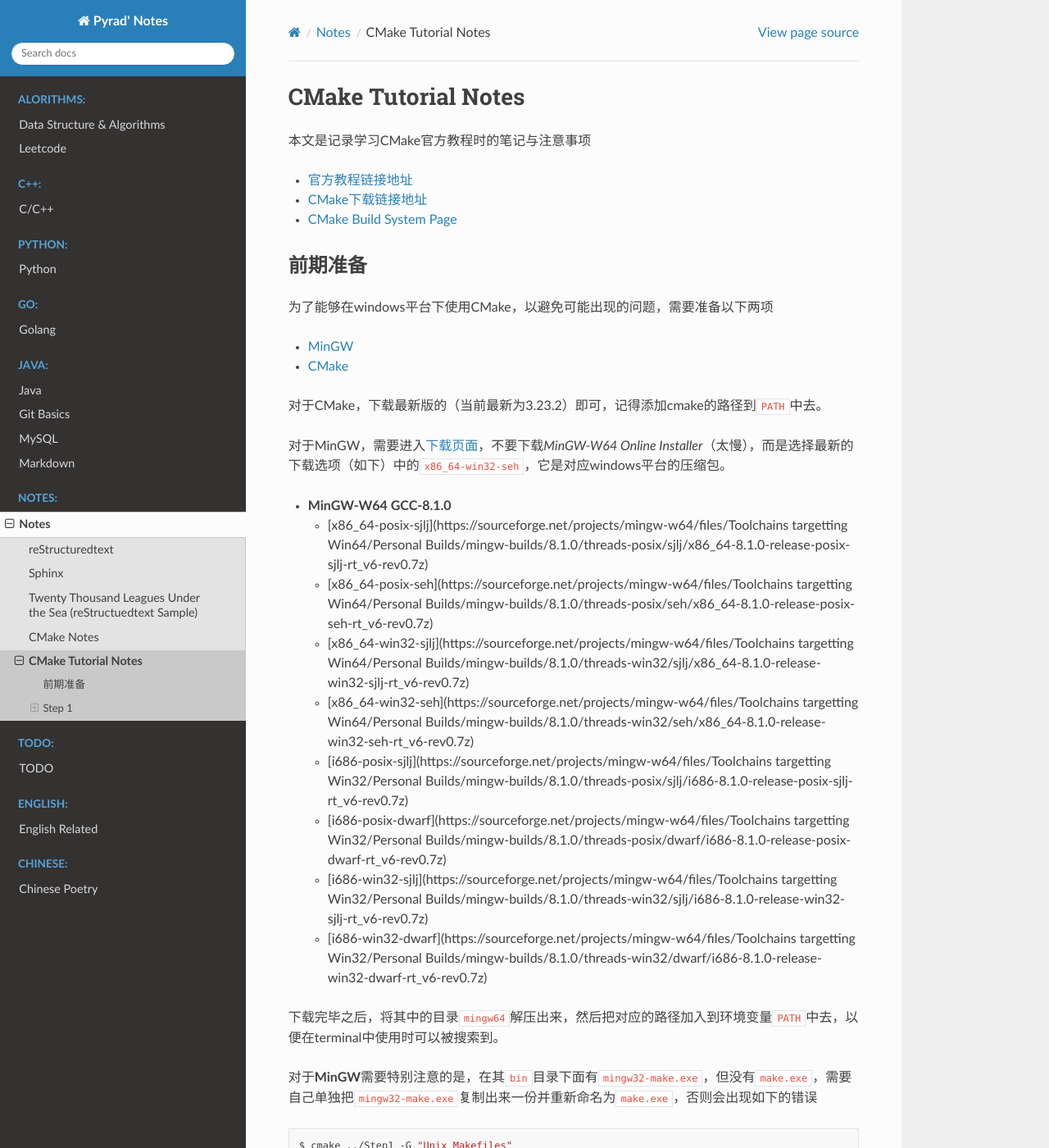
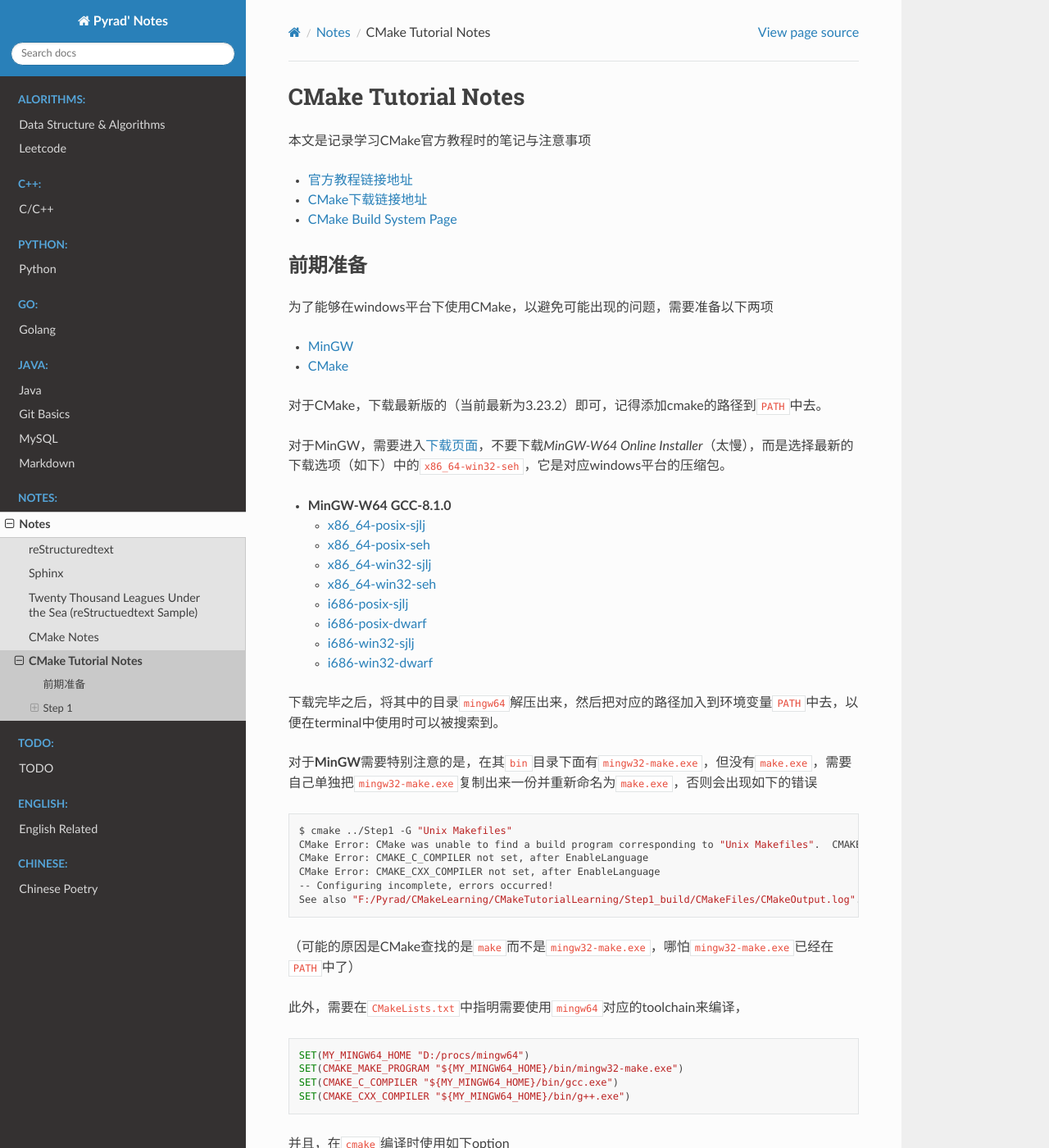
Before and after one commit to Pyrad/pyradnotes, a Sphinx documentation site: the page built from source/Notes/CMakeTutorialNotes.md, in a window 1280 px wide and 1400 px high. Shown: the whole window at 82% size. Built offline with Sphinx 7.4.7 and the Read the Docs theme 2.0.0, drawn with Linux system fonts in a browser that asks for light colours.

Commit message:
Fix a link issue in a markdown file
If a link has space, then a bracket should be added to make it right.

For example,
[TheLinkName](<https://www.linkexample.com/download/my file.7z>)

```diff
--- a/source/Notes/CMakeTutorialNotes.md
+++ b/source/Notes/CMakeTutorialNotes.md
@@ -22,21 +22,21 @@
 
 - **MinGW-W64 GCC-8.1.0**
 
-  - [x86_64-posix-sjlj](https://sourceforge.net/projects/mingw-w64/files/Toolchains targetting Win64/Personal Builds/mingw-builds/8.1.0/threads-posix/sjlj/x86_64-8.1.0-release-posix-sjlj-rt_v6-rev0.7z)
+  - [x86_64-posix-sjlj](<https://sourceforge.net/projects/mingw-w64/files/Toolchains targetting Win64/Personal Builds/mingw-builds/8.1.0/threads-posix/sjlj/x86_64-8.1.0-release-posix-sjlj-rt_v6-rev0.7z>)
 
-  - [x86_64-posix-seh](https://sourceforge.net/projects/mingw-w64/files/Toolchains targetting Win64/Personal Builds/mingw-builds/8.1.0/threads-posix/seh/x86_64-8.1.0-release-posix-seh-rt_v6-rev0.7z)
+  - [x86_64-posix-seh](<https://sourceforge.net/projects/mingw-w64/files/Toolchains targetting Win64/Personal Builds/mingw-builds/8.1.0/threads-posix/seh/x86_64-8.1.0-release-posix-seh-rt_v6-rev0.7z>)
 
-  - [x86_64-win32-sjlj](https://sourceforge.net/projects/mingw-w64/files/Toolchains targetting Win64/Personal Builds/mingw-builds/8.1.0/threads-win32/sjlj/x86_64-8.1.0-release-win32-sjlj-rt_v6-rev0.7z)
+  - [x86_64-win32-sjlj](<https://sourceforge.net/projects/mingw-w64/files/Toolchains targetting Win64/Personal Builds/mingw-builds/8.1.0/threads-win32/sjlj/x86_64-8.1.0-release-win32-sjlj-rt_v6-rev0.7z>)
 
-  - [x86_64-win32-seh](https://sourceforge.net/projects/mingw-w64/files/Toolchains targetting Win64/Personal Builds/mingw-builds/8.1.0/threads-win32/seh/x86_64-8.1.0-release-win32-seh-rt_v6-rev0.7z)
+  - [x86_64-win32-seh](<https://sourceforge.net/projects/mingw-w64/files/Toolchains targetting Win64/Personal Builds/mingw-builds/8.1.0/threads-win32/seh/x86_64-8.1.0-release-win32-seh-rt_v6-rev0.7z>)
 
-  - [i686-posix-sjlj](https://sourceforge.net/projects/mingw-w64/files/Toolchains targetting Win32/Personal Builds/mingw-builds/8.1.0/threads-posix/sjlj/i686-8.1.0-release-posix-sjlj-rt_v6-rev0.7z)
+  - [i686-posix-sjlj](<https://sourceforge.net/projects/mingw-w64/files/Toolchains targetting Win32/Personal Builds/mingw-builds/8.1.0/threads-posix/sjlj/i686-8.1.0-release-posix-sjlj-rt_v6-rev0.7z>)
 
-  - [i686-posix-dwarf](https://sourceforge.net/projects/mingw-w64/files/Toolchains targetting Win32/Personal Builds/mingw-builds/8.1.0/threads-posix/dwarf/i686-8.1.0-release-posix-dwarf-rt_v6-rev0.7z)
+  - [i686-posix-dwarf](<https://sourceforge.net/projects/mingw-w64/files/Toolchains targetting Win32/Personal Builds/mingw-builds/8.1.0/threads-posix/dwarf/i686-8.1.0-release-posix-dwarf-rt_v6-rev0.7z>)
 
-  - [i686-win32-sjlj](https://sourceforge.net/projects/mingw-w64/files/Toolchains targetting Win32/Personal Builds/mingw-builds/8.1.0/threads-win32/sjlj/i686-8.1.0-release-win32-sjlj-rt_v6-rev0.7z)
+  - [i686-win32-sjlj](<https://sourceforge.net/projects/mingw-w64/files/Toolchains targetting Win32/Personal Builds/mingw-builds/8.1.0/threads-win32/sjlj/i686-8.1.0-release-win32-sjlj-rt_v6-rev0.7z>)
 
-  - [i686-win32-dwarf](https://sourceforge.net/projects/mingw-w64/files/Toolchains targetting Win32/Personal Builds/mingw-builds/8.1.0/threads-win32/dwarf/i686-8.1.0-release-win32-dwarf-rt_v6-rev0.7z)
+  - [i686-win32-dwarf](<https://sourceforge.net/projects/mingw-w64/files/Toolchains targetting Win32/Personal Builds/mingw-builds/8.1.0/threads-win32/dwarf/i686-8.1.0-release-win32-dwarf-rt_v6-rev0.7z>)
 
 
 下载完毕之后，将其中的目录`mingw64`解压出来，然后把对应的路径加入到环境变量`PATH`中去，以便在terminal中使用时可以被搜索到。
```
